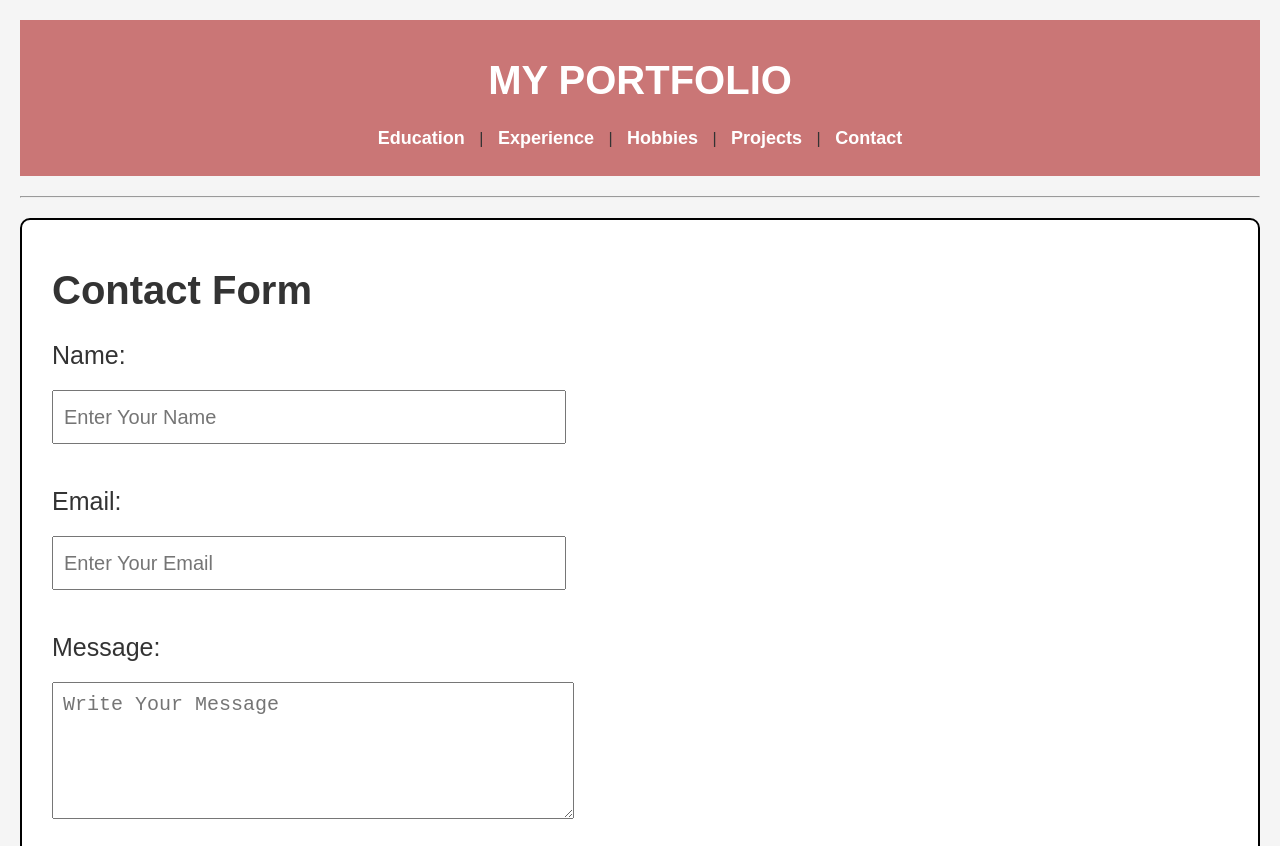
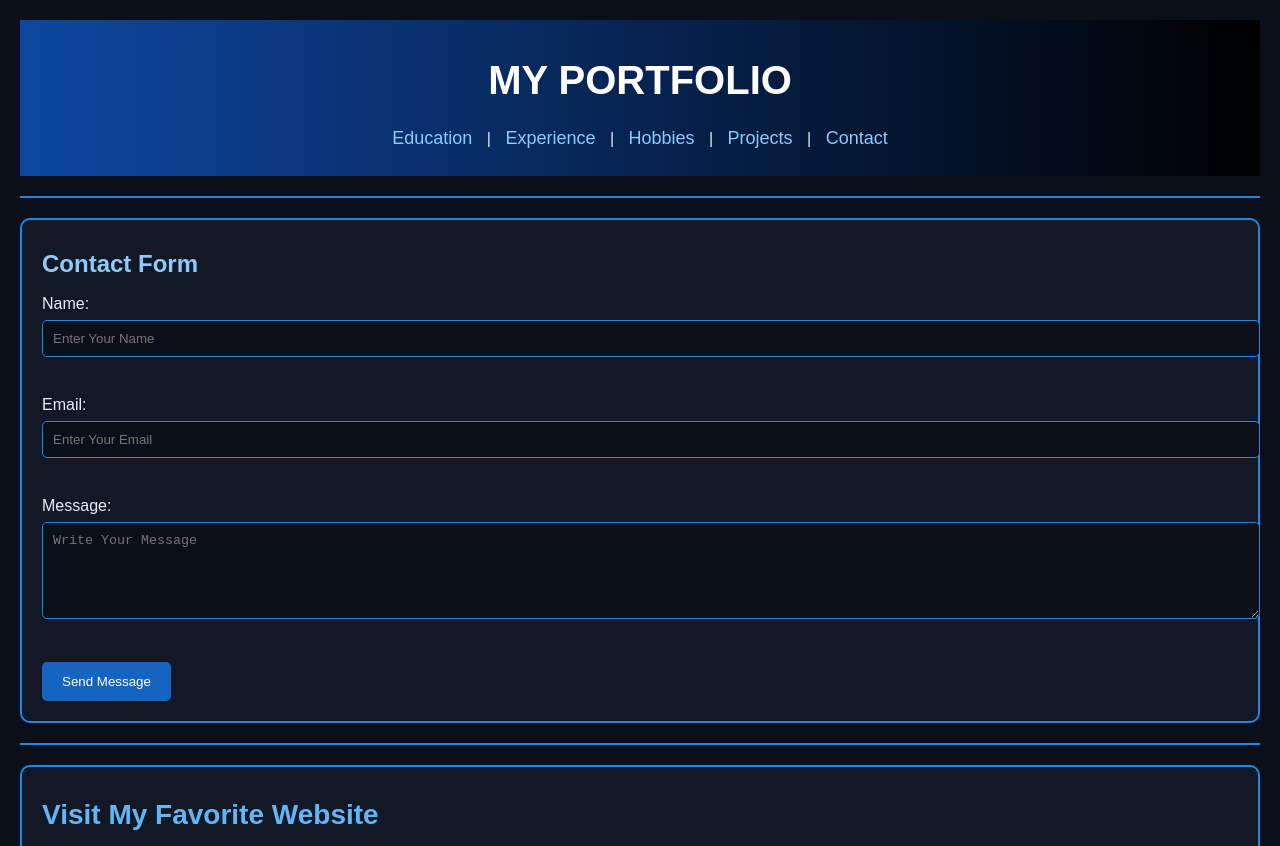
Before and after one commit to siddiqui-dev-1/Hadi-Portofolio-Project, a plain HTML site: page Contact me.html in a window 1280 px wide. Shown: the top 846 px of the page. Drawn offline with Linux system fonts and the light colour scheme.

Commit message:
Update style.css

```diff
--- a/style.css
+++ b/style.css
@@ -1,19 +1,18 @@
-
 *{
     margin: 0;
     padding: 0;
 }
 
 body{
-    background-color: rgb(245, 245, 245);
-    font-family: Arial;
-    color: #333333;
+    background-color: #0b0f19;
+    font-family: Arial, sans-serif;
+    color: #e6eefc;
     line-height: 2;
     padding: 20px;
 }
 
 header{
-    background-color: rgb(202, 118, 118);
+    background: linear-gradient(90deg, #0d47a1, #000000);
     padding: 20px;
     text-align: center;
 }
@@ -24,36 +23,44 @@ h1{
     text-transform: uppercase;
 }
 
+h2{
+    color: #90caf9;
+}
+
+h3{
+    color: #64b5f6;
+    font-size: 28px;
+    margin-bottom: 15px;
+}
+
 nav a{
-    color: white;
+    color: #90caf9;
     text-decoration: none;
     font-size: 18px;
     margin: 10px;
 }
 
+nav a:hover{
+    color: white;
+}
+
 section{
-    background-color: white;
+    background-color: #121826;
     padding: 20px;
     margin-top: 20px;
-    border: 2px solid black;
+    border: 2px solid #1e88e5;
     border-radius: 10px;
-}
-
-h3{
-    color: rgb(202, 118, 118);
-    font-size: 28px;
-    margin-bottom: 15px;
 }
 
 table{
     width: 100%;
-    background-color: white;
-    border: 2px solid black;
+    background-color: #121826;
+    border: 2px solid #1e88e5;
     margin-top: 10px;
 }
 
 th{
-    background-color: rgb(202, 118, 118);
+    background-color: #1565c0;
     color: white;
     padding: 10px;
     font-weight: bold;
@@ -62,12 +69,12 @@ th{
 td{
     padding: 10px;
     text-align: center;
+    color: #e6eefc;
 }
 
 a{
-    color: blue;
+    color: #64b5f6;
     text-decoration: none;
-    font-weight: bold;
 }
 
 a:hover{
@@ -75,48 +82,30 @@ a:hover{
 }
 
 hr{
-    margin-top: 20px;
-    margin-bottom: 20px;
-}
-section {
-    padding: 30px;
-}
-
-h2 {
-    font-size: 40px;
-}
-
-label {
-    font-size: 25px;
+    margin: 20px 0;
+    border: 1px solid #1e88e5;
 }
 
 input[type="text"],
-input[type="email"] {
-    width: 500px;
-    height: 50px;
-    font-size: 20px;
-    padding-left: 10px;
-    margin-top: 10px;
+input[type="email"],
+textarea{
+    width: 100%;
+    padding: 10px;
+    background-color: #0b0f19;
+    color: white;
+    border: 1px solid #1e88e5;
+    border-radius: 5px;
 }
 
-textarea {
-    width: 500px;
-    font-size: 20px;
-    padding: 10px;
-    margin-top: 10px;
-}
-
-input[type="submit"] {
-    width: 220px;
-    height: 55px;
-    font-size: 20px;
-    background-color: #c97878;
+input[type="submit"]{
+    background-color: #1565c0;
     color: white;
     border: none;
-    border-radius: 8px;
+    padding: 12px 20px;
+    border-radius: 5px;
     cursor: pointer;
 }
 
-input[type="submit"]:hover {
-    background-color: #b86565;
+input[type="submit"]:hover{
+    background-color: #0d47a1;
 }
```
